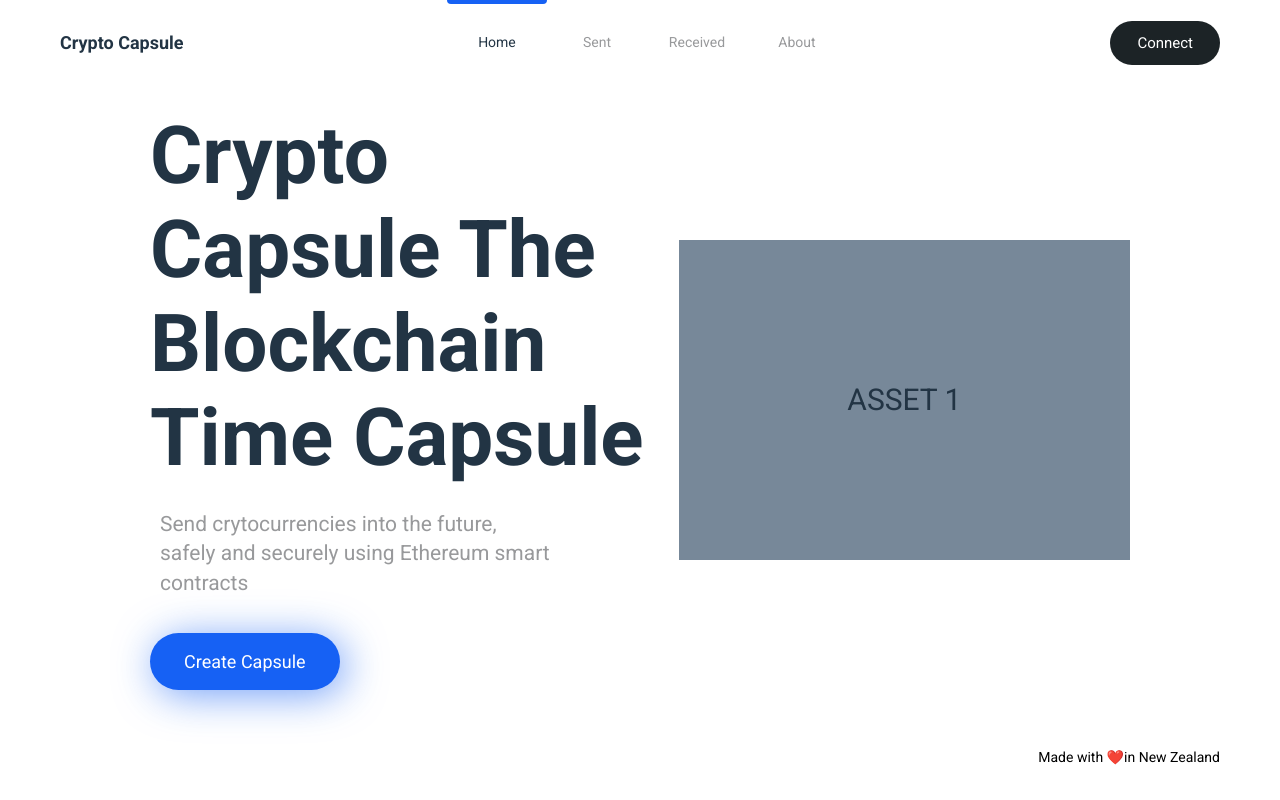
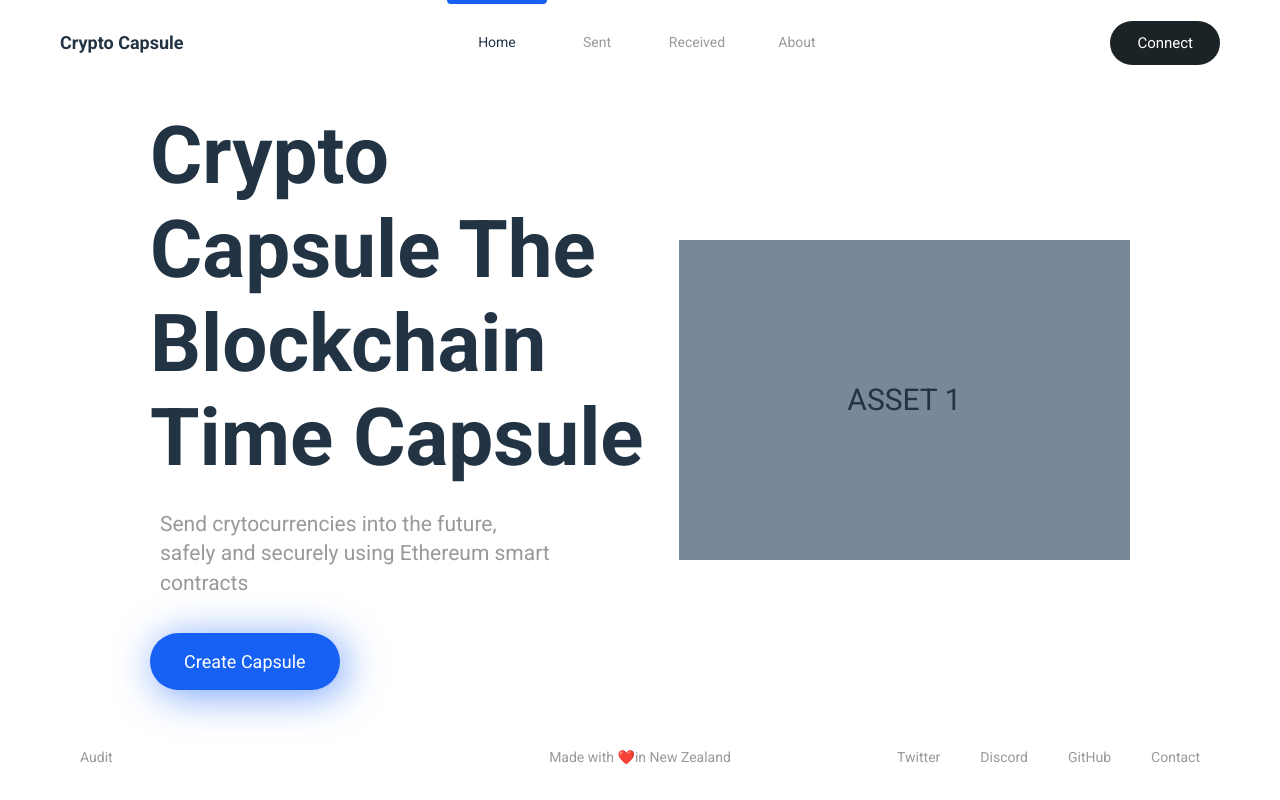
Before and after one commit to chase-manning/crypto-capsule, a React (Create React App) app in the folder client/: page / in a window 1280 px wide. Built offline with nearby package versions, Linux system fonts and the light colour scheme.

Commit message:
:rocket: add links to footer

```diff
--- a/client/src/components/Footer.tsx
+++ b/client/src/components/Footer.tsx
@@ -1,22 +1,106 @@
 import React from "react";
+import { useHistory } from "react-router";
 import styled from "styled-components";
+
+type Button = {
+  label: string;
+  route: string;
+};
+
+type Link = {
+  label: string;
+  link: string;
+};
+
+const buttons: Button[] = [
+  {
+    label: "Audit",
+    route: "/sent",
+  },
+];
+
+const links: Link[] = [
+  {
+    label: "Twitter",
+    link: "xxx",
+  },
+  {
+    label: "Discord",
+    link: "xxx",
+  },
+  {
+    label: "GitHub",
+    link: "xxx",
+  },
+  {
+    label: "Contact",
+    link: "mailto: me@chasemanning.co.nz",
+  },
+];
 
 const StyledFooter = styled.div`
   width: 100%;
   padding: 35px 60px;
   display: flex;
   justify-content: space-between;
+  position: relative;
+`;
+
+const Section = styled.div`
+  display: flex;
+`;
+
+const Link = styled.a`
+  text-decoration: none;
+  color: var(--sub);
+  font-size: 1.4rem;
+  margin: 0 2rem;
+
+  :hover {
+    text-decoration: underline;
+  }
+`;
+
+const Button = styled.button`
+  text-decoration: none;
+  color: var(--sub);
+  font-size: 1.4rem;
+  margin: 0 2rem;
+
+  :hover {
+    text-decoration: underline;
+  }
 `;
 
 const Text = styled.div`
-  font-size: 14px;
+  font-size: 1.4rem;
+  color: var(--sub);
+  position: absolute;
+  top: 50%;
+  left: 50%;
+  transform: translate(-50%, -50%);
 `;
 
 const Footer = (): JSX.Element => {
+  const history = useHistory();
+
   return (
     <StyledFooter>
-      <div />
+      <Section>
+        {buttons.map((button: Button) => (
+          <Button onClick={() => history.push(button.route)}>
+            {button.label}
+          </Button>
+        ))}
+      </Section>
       <Text>Made with ❤️in New Zealand</Text>
+      <Section>
+        {links.map((link: Link) => (
+          <Link href={link.link} target="_blank" rel="noreferrer">
+            {link.label}
+          </Link>
+        ))}
+      </Section>
     </StyledFooter>
   );
 };
```
